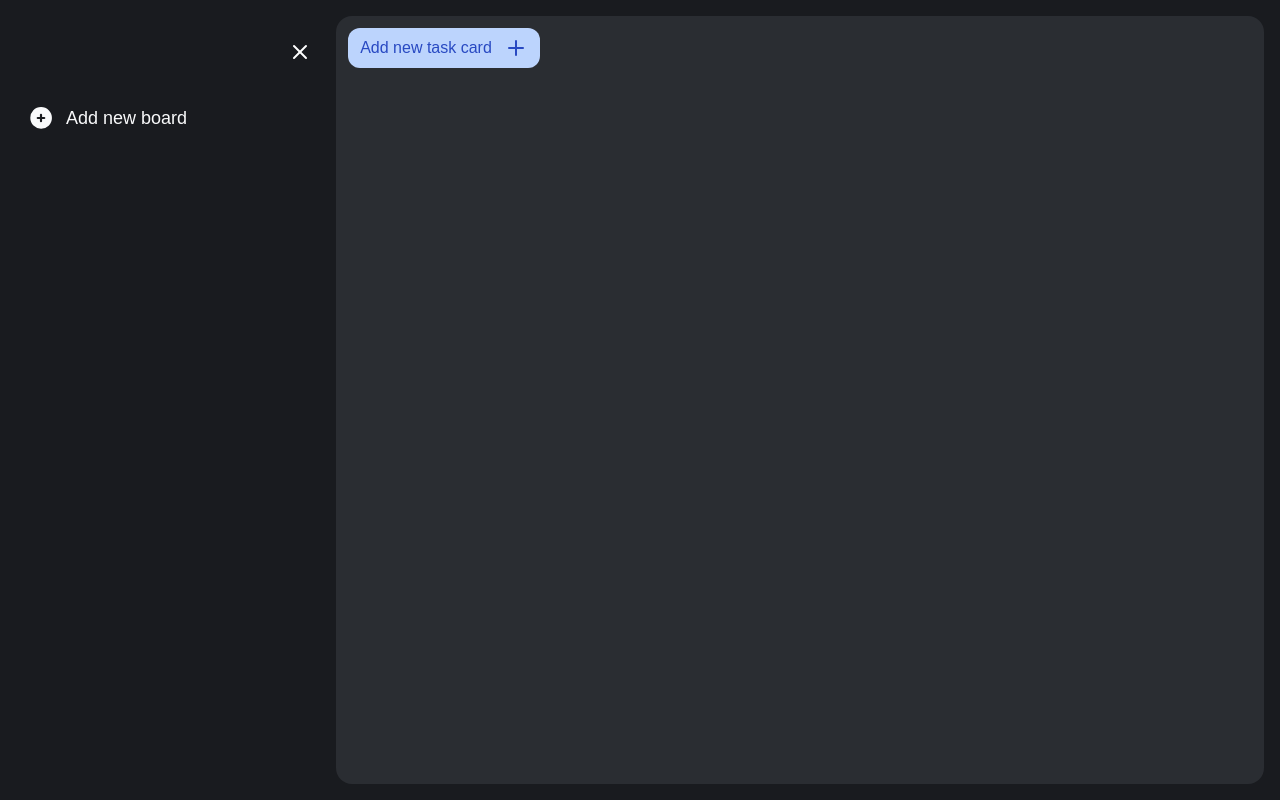
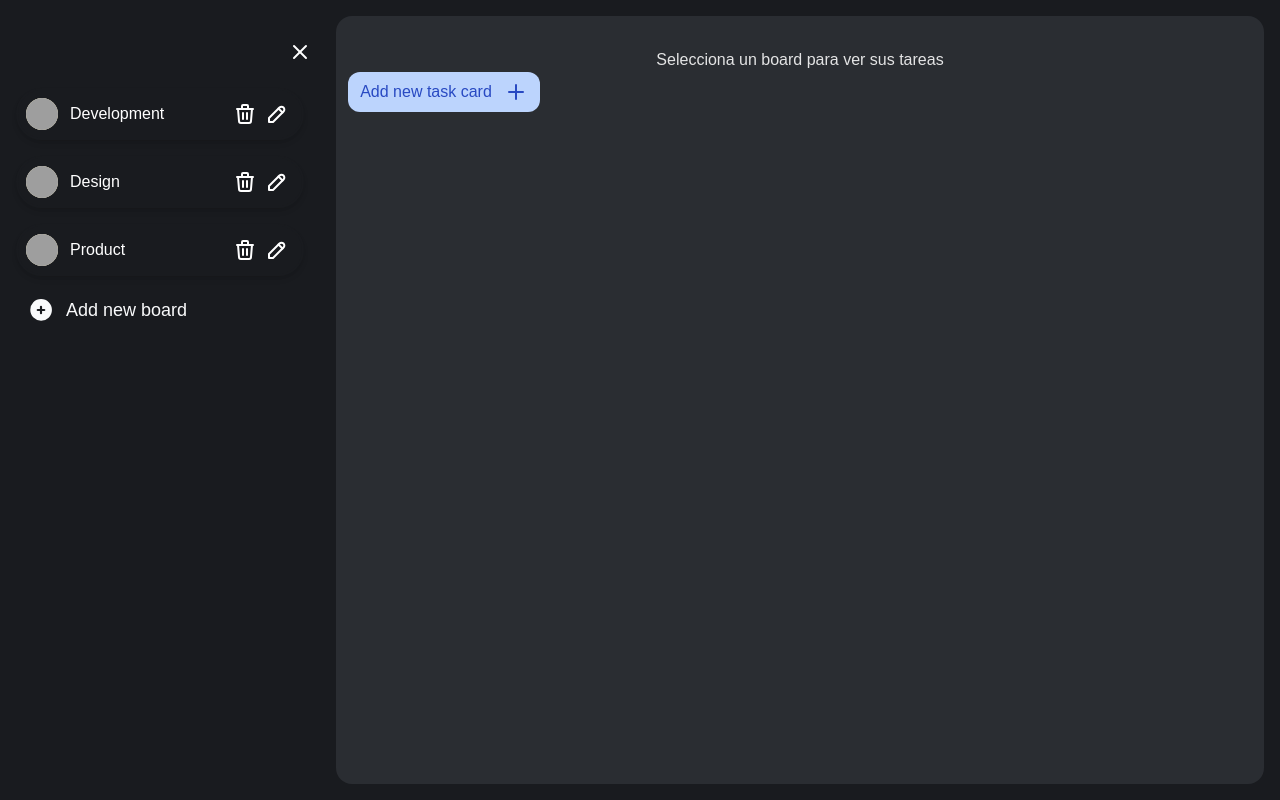
Before and after one commit to omar15hr/task-manager-app, a React (Vite) app: page / in a window 1280 px wide. Built offline with nearby package versions, Linux system fonts and the light colour scheme; grey boxes are pictures that could not be loaded.

Commit message:
Cambio de logica ya aplicado el drop en el board list, cambiando diseño de las columns, modificacion de los slice, cambio en los types

```diff
--- a/src/App.tsx
+++ b/src/App.tsx
@@ -1,18 +1,77 @@
 import { useState } from "react";
-import Sidebar from "./components/sidebar/Sidebar";
-import TaskBoard from "./components/taskBoard/TaskBoard";
+import {
+  DragEndEvent,
+  PointerSensor,
+  useSensor,
+  useSensors,
+} from "@dnd-kit/core";
+import {
+  arrayMove,
+} from "@dnd-kit/sortable";
+import type { BoardData } from "./interfaces/types";
+import { useAppSelector } from "./hooks/store";
+import { Sidebar } from "./components/sidebar/Sidebar";
+import { TaskBoard } from "./components/taskBoard/TaskBoard";
+import { useUserActions } from "./hooks/useBoardsActions";
 
 export default function App() {
+  const boards = useAppSelector((state) => state.boards);
+  const tasksInitialState = useAppSelector((state) => state.tasks);
+
   const [show, setShow] = useState(true);
+  const [tasks] = useState<BoardData[]>(tasksInitialState);
+  const [selectedBoard, setSelectedBoard] = useState<string | null>(null);
+
+  const { updatedOrder } = useUserActions();
 
   const toggleSidebar = () => {
     setShow(!show);
   };
 
+  const handleBoardId = (id: string) => {
+    setSelectedBoard(id);
+  };
+
+  const handleDragEnd = (event: DragEndEvent) => {
+    const { active, over } = event;
+
+    if (over && active.id !== over.id) {
+      const oldIndex = boards.findIndex((board) => board.id === active.id);
+      const newIndex = boards.findIndex((board) => board.id === over.id);
+
+      const newOrder = arrayMove(boards, oldIndex, newIndex);
+      updatedOrder(newOrder);
+    }
+  };
+
+  const sensors = useSensors(
+    useSensor(PointerSensor, {
+      activationConstraint: {
+        delay: 150,
+        tolerance: 5,
+      },
+    })
+  );
+
   return (
     <div className="flex">
-      <Sidebar isOpen={show} toggleSidebar={toggleSidebar} />
-      <TaskBoard isSidebarOpen={show} />
+      <Sidebar
+        isOpen={show}
+        toggleSidebar={toggleSidebar}
+        sensors={sensors}
+        handleBoardId={handleBoardId}
+        handleDragEnd={handleDragEnd}
+        boards={boards}
+        selectedBoardId={selectedBoard}
+      />
+
+      <TaskBoard
+        isSidebarOpen={show}
+        boards={boards}
+        selectedBoard={selectedBoard}
+        tasks={tasks}
+        handleDragEnd={handleDragEnd}
+      />
     </div>
   );
 }
--- /dev/null
+++ b/src/components/sidebar/BoardContainer.tsx
@@ -0,0 +1,41 @@
+import { useSortable } from "@dnd-kit/sortable";
+import { BoardWithId } from "../../interfaces/types";
+import { CSS } from "@dnd-kit/utilities";
+import { PencilSvg, TrashSvg } from "../Svg";
+
+interface BoardProps {
+  board: BoardWithId;
+  handleBoardId: (id: string) => void;
+  selectedBoardId: string | null;
+}
+
+export function BoardContainer({ board, handleBoardId, selectedBoardId  }: BoardProps) {
+  const { attributes, listeners, setNodeRef, transform, transition } =
+    useSortable({ id: board.id });
+
+  const style = { transform: CSS.Transform.toString(transform), transition };
+
+  return (
+    <div
+      style={style}
+      ref={setNodeRef}
+      {...attributes}
+      {...listeners}
+      className={`p-2 rounded-4xl shadow-md text-black my-2 w-full cursor-pointer border-2
+        ${selectedBoardId === board.id ? "border-[#4661cc]" : "border-[#191B1F]"}
+        hover:border-[#4661cc]`}
+      onClick={() => handleBoardId(board.id)}
+    >
+      <div className="flex flex-row">
+        <div className="flex flex-row gap-3 items-center w-3/4">
+          <img className="flex h-8 w-8 bg-amber-100 rounded-4xl items-center justify-center" src={board.emoji} alt="emoji" />
+          <h1 className="text-white">{board.name}</h1>
+        </div>
+        <div className="flex flex-row gap-2 items-center justify-center text-white w-1/4">
+          <TrashSvg size={24} onClick={() => handleBoardId(board.id)} />
+          <PencilSvg size={24} onClick={() => handleBoardId(board.id)} />
+        </div>
+      </div>
+    </div>
+  );
+}
--- a/src/components/sidebar/Sidebar.tsx
+++ b/src/components/sidebar/Sidebar.tsx
@@ -1,14 +1,38 @@
 import { BaselineSvg, CloseSvg } from "../Svg";
-import { BoardsList } from "./BoardsList";
+import {
+  DndContext,
+  DragEndEvent,
+  SensorDescriptor,
+  SensorOptions,
+  closestCenter,
+} from "@dnd-kit/core";
+import {
+  SortableContext,
+  verticalListSortingStrategy,
+} from "@dnd-kit/sortable";
+import { BoardWithId } from "../../interfaces/types";
+import { BoardContainer } from "./BoardContainer";
 import NewBoard from "./NewBoard";
-
 
 interface SidebarProps {
   isOpen: boolean;
   toggleSidebar: () => void;
+  sensors: SensorDescriptor<SensorOptions>[];
+  handleBoardId: (id: string) => void;
+  handleDragEnd: (event: DragEndEvent) => void;
+  boards: BoardWithId[];
+  selectedBoardId: string | null;
 }
 
-export default function Sidebar({ isOpen, toggleSidebar }: SidebarProps) {
+export function Sidebar({
+  isOpen,
+  toggleSidebar,
+  sensors,
+  handleBoardId,
+  handleDragEnd,
+  boards,
+  selectedBoardId
+}: SidebarProps) {
   return (
     <nav
       className={`fixed left-0 bottom-0 flex flex-col items-end h-full bg-[#191B1F] pt-6 pb-8 transition-all duration-300 ${
@@ -24,12 +48,28 @@ export default function Sidebar({ isOpen, toggleSidebar }: SidebarProps) {
       </button>
       {isOpen && (
         <div className="px-4 pb-6 self-start w-full">
-          <ul className="mb-8 text-sm font-medium">
-            <li className="flex flex-col gap-3">
-              <BoardsList />
-              <NewBoard />
-            </li>
-          </ul>
+          <div className="flex flex-col w-full">
+            <DndContext
+              sensors={sensors}
+              collisionDetection={closestCenter}
+              onDragEnd={handleDragEnd}
+            >
+              <SortableContext
+                items={boards}
+                strategy={verticalListSortingStrategy}
+              >
+                {boards.map((board) => (
+                  <BoardContainer
+                    key={board.id}
+                    board={board}
+                    handleBoardId={handleBoardId}
+                    selectedBoardId={selectedBoardId}
+                  />
+                ))}
+              </SortableContext>
+            </DndContext>
+            <NewBoard />
+          </div>
         </div>
       )}
     </nav>
--- a/src/components/taskBoard/TaskBoard.tsx
+++ b/src/components/taskBoard/TaskBoard.tsx
@@ -1,12 +1,31 @@
+import {
+  DndContext,
+  DragEndEvent,
+  closestCenter,
+} from "@dnd-kit/core";
+import {
+  SortableContext,
+  verticalListSortingStrategy,
+} from "@dnd-kit/sortable";
+import { BoardData, BoardWithId } from "../../interfaces/types";
+import { TaskList } from "./TaskList";
 import NewTask from "./NewTask";
 
 interface ContentProps {
   isSidebarOpen: boolean;
+  boards: BoardWithId[];
+  selectedBoard: string | null;
+  tasks: BoardData[];
+  handleDragEnd: (event: DragEndEvent) => void;
 }
 
-export default function TaskBoard({ isSidebarOpen }: ContentProps) {
-
-
+export function TaskBoard({
+  isSidebarOpen,
+  boards,
+  selectedBoard,
+  tasks,
+  handleDragEnd,
+}: ContentProps) {
   return (
     <div
       className={`flex-1 transition-all duration-300 bg-[#191B1F] h-screen overflow-hidden p-4 ${
@@ -14,8 +33,23 @@ export default function TaskBoard({ isSidebarOpen }: ContentProps) {
       }`}
     >
       <div className="p-3 bg-[#2A2D32] h-[calc(100vh-2rem)] rounded-2xl flex flex-col">
+        <div className="flex flex-row items-center justify-center mt-5 gap-5">
+          <div className="flex flex-col items-center justify-center">
+            <DndContext
+              collisionDetection={closestCenter}
+              onDragEnd={handleDragEnd}
+            >
 
-       <NewTask />
+              <SortableContext
+                items={boards}
+                strategy={verticalListSortingStrategy}
+              >
+                <TaskList boardId={selectedBoard} tasks={tasks} />
+              </SortableContext>
+            </DndContext>
+          </div>
+        </div>
+        <NewTask />
       </div>
     </div>
   );
--- /dev/null
+++ b/src/components/taskBoard/TaskList.tsx
@@ -0,0 +1,26 @@
+import { BoardData } from "../../interfaces/types";
+
+interface TaskListProps {
+  boardId: string | null;
+  tasks: BoardData[];
+}
+
+export function TaskList({ boardId, tasks }: TaskListProps) {
+  if (!boardId) return <p>Selecciona un board para ver sus tareas</p>;
+
+  const boardTasks = tasks.find((task) => task.id === boardId)?.tasks || [];
+
+  return (
+    <div className="bg-gray-100 p-4 rounded-md w-80">
+      {boardTasks.length > 0 ? (
+        boardTasks.map((task) => (
+          <div key={task.id} className="p-2 bg-white rounded shadow mb-2 text-black">
+            {task.title}
+          </div>
+        ))
+      ) : (
+        <p className="text-black">No hay tareas</p>
+      )}
+    </div>
+  );
+}
--- a/src/hooks/useBoardsActions.ts
+++ b/src/hooks/useBoardsActions.ts
@@ -1,5 +1,5 @@
-import { Board, BoardId } from "../interfaces/types";
-import { addNewBoard, deleteBoardById, updateBoardById } from "../store/boards/boardSlice";
+import { Board, BoardId, BoardWithId } from "../interfaces/types";
+import { addNewBoard, deleteBoardById, updateBoardById, updateBoardsOrder } from "../store/boards/boardSlice";
 import { useAppDispatch } from "./store";
 
 export const useUserActions = () => {
@@ -17,5 +17,9 @@ export const useUserActions = () => {
     dispatch(updateBoardById({ id, updatedBoard }));
   };
 
-  return { addBoard, removeBoard, updatedBoard };
+  const updatedOrder = (boards: BoardWithId[]) => {
+    dispatch(updateBoardsOrder(boards));
+  };
+
+  return { addBoard, removeBoard, updatedBoard, updatedOrder };
 };
--- a/src/store/boards/boardSlice.ts
+++ b/src/store/boards/boardSlice.ts
@@ -1,21 +1,11 @@
 import { createSlice, PayloadAction } from "@reduxjs/toolkit";
 import { Board, BoardId, BoardWithId } from "../../interfaces/types";
 
-const DEFAULT_STATE: {
-  boards: BoardWithId[];
-  selectedBoardId: BoardId | null;
-} = {
-  boards: [
-    {
-      id: "1",
-      name: "Development",
-      emoji: "💻",
-      color: "#ff5733",
-      tasks: [],
-    },
-  ],
-  selectedBoardId: "1",
-};
+const DEFAULT_STATE: BoardWithId[] = [
+    { id: '1', name: "Development", emoji: "../../assets/emojis/board-logo-13.png", color: "#ff5733", tasks: [] },
+    { id: '2', name: "Design", emoji: "../../assets/emojis/board-logo-10.png", color: "#ff5733", tasks: [] },
+    { id: '3', name: "Product", emoji: "../../assets/emojis/board-logo-1.png", color: "#ff5733", tasks: [] },
+  ];
 
 const initialState: BoardWithId[] = (() => {
   const persistanceState = localStorage.getItem("boards");
@@ -49,10 +39,13 @@ export const boardSlice = createSlice({
         return board;
       });
     },
+    updateBoardsOrder: (state, action: PayloadAction<BoardWithId[]>) => {
+      return action.payload;
+    },
   },
 });
 
 export default boardSlice.reducer;
 
-export const { addNewBoard, deleteBoardById, updateBoardById } =
+export const { addNewBoard, deleteBoardById, updateBoardById, updateBoardsOrder } =
   boardSlice.actions;
--- a/src/store/tasks/taskSlice.ts
+++ b/src/store/tasks/taskSlice.ts
@@ -1,19 +1,23 @@
 import { createSlice, PayloadAction } from "@reduxjs/toolkit";
-import { Task, TaskId, TaskWithId } from "../../interfaces/types";
+import { BoardData, Task, TaskId } from "../../interfaces/types";
 
-const DEFAULT_STATE = [
+const DEFAULT_STATE: BoardData[] = [
   {
     id: '1',
-    boardId: '1',
-    title: "Default Task",
-    status: "Backlog",
-    background: "https://images.unsplash.com/photo-1534528741775-53994a69daeb?ixlib=rb-4.0.3&ixid=MnwxMjA3fDB8MHxwaG90by1wYWdlfHx8fGVufDB8fHx8&auto=format&fit=crop&w=687&q=80",
-    tags: ["technical", "front-end"],
-
+    tasks: [
+      { id: '1', title: "Investigate Framer-Motion for animations.", status: "backlog", background: null, tags: ["concept"] },
+      { id: '2', title: "Implement CRUD operations", status: "backlog", background: "image-url", tags: ["technical"] },
+    ],
+  },
+  {
+    id: '2',
+    tasks: [
+      { id: '3', title: "Design new UI", status: "in-progress", background: null, tags: ["design"] },
+    ],
   },
 ];
 
-const initialState: TaskWithId[] = (() => {
+const initialState: BoardData[] = (() => {
   const persistanceState = localStorage.getItem("tasks");
   if (persistanceState) {
     return JSON.parse(persistanceState).tasks;
@@ -25,9 +29,14 @@ export const taskSlice = createSlice({
   name: "task",
   initialState,
   reducers: {
-    addNewTask: (state, action: PayloadAction<Task>) => {
-      const id = crypto.randomUUID();
-      return [...state, { ...action.payload, id }];
+    addNewTask: (state, action: PayloadAction<{ boardId: string, task: Task }>) => {
+      const { boardId, task } = action.payload;
+      const board = state.find((b) => b.id === boardId);
+      if (board) {
+        const id = crypto.randomUUID();
+        board.tasks.push({ ...task, id });
+      }
+      return state;
     },
     deleteTaskById: (state, action: PayloadAction<TaskId>) => {
       const id = action.payload;
```
Also changed, not shown: src/components/sidebar/BoardsList.tsx (deleted, +0 -13 lines), src/components/taskBoard/NewTaskModal.tsx (+4 -3 lines), src/interfaces/types.ts (+10 -9 lines).
